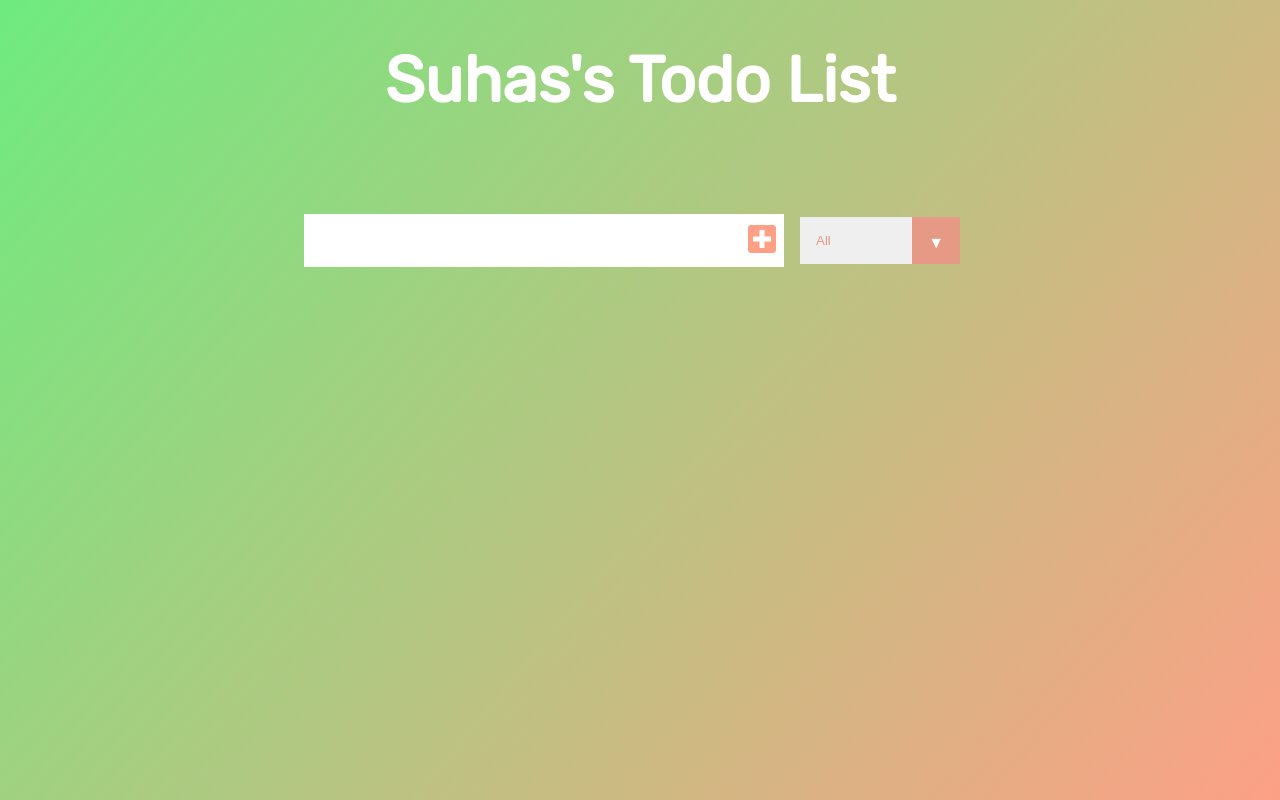
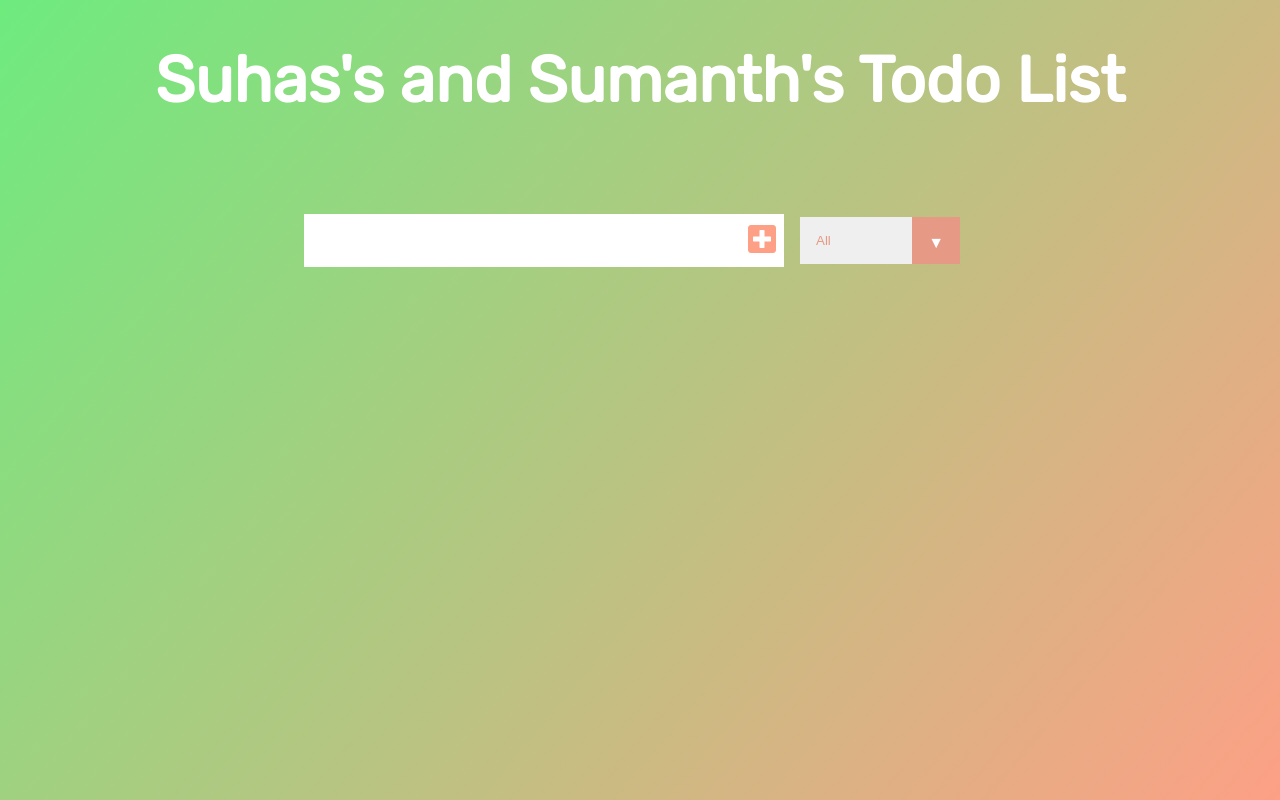
Before and after one commit to suhasnu/TodoList, a plain HTML site: page index.html in a window 1280 px wide. Drawn offline with Linux system fonts and the light colour scheme.

Commit message:
Update index.html

```diff
--- a/index.html
+++ b/index.html
@@ -13,7 +13,7 @@
   </head>
   <body>
     <header>
-        <h1>Suhas's Todo List</h1>
+        <h1>Suhas's and Sumanth's Todo List</h1>
     </header>
     <form>
       <input type="text" class="todo-input">
```
